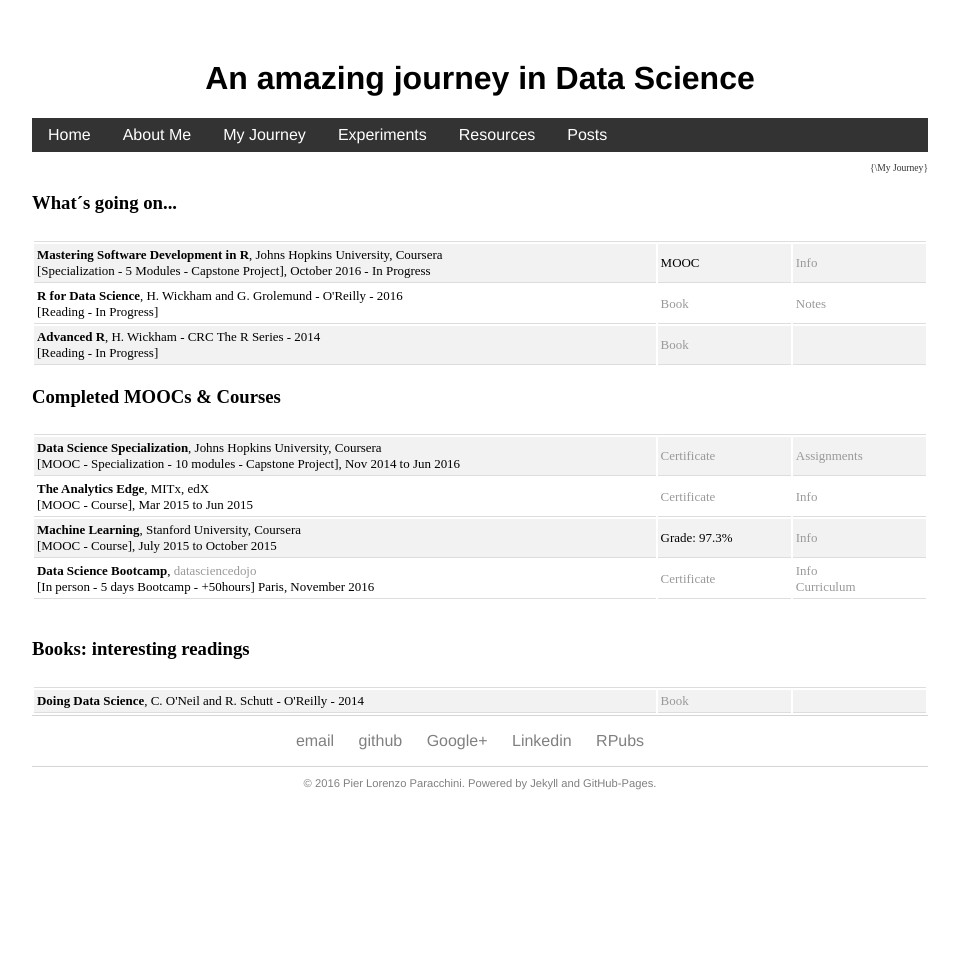
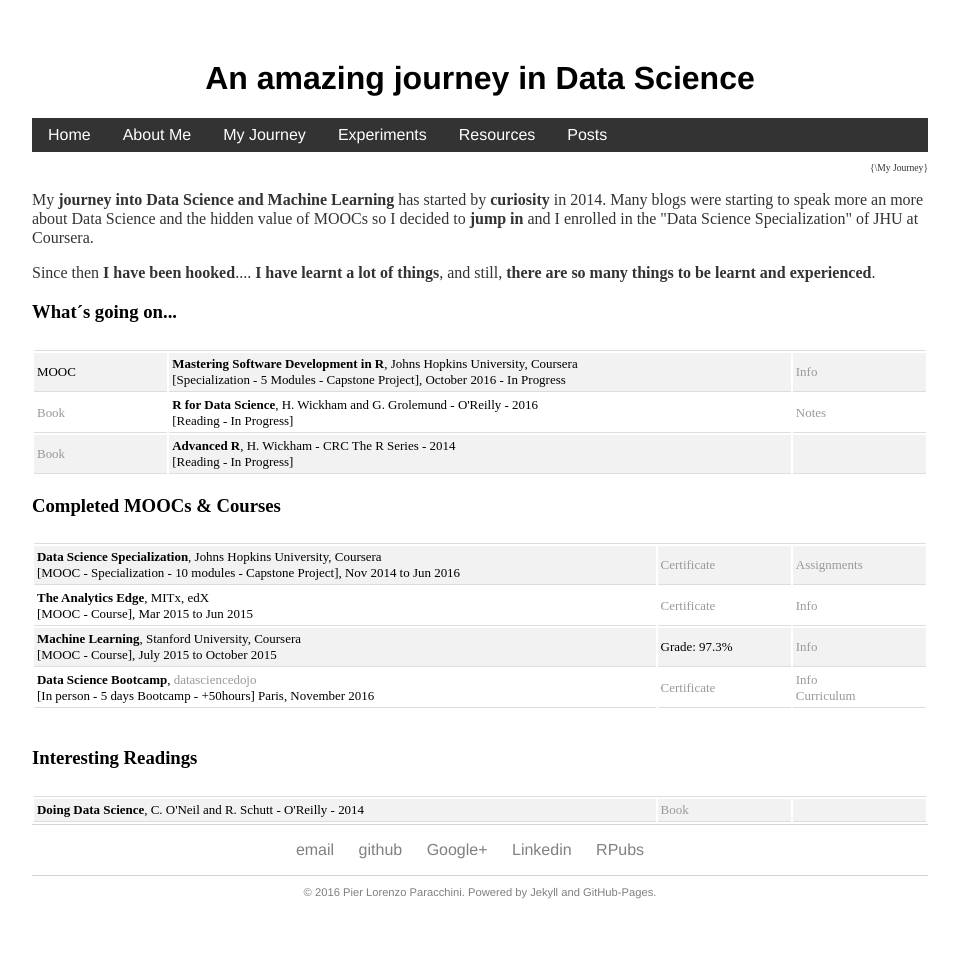
Before and after one commit to pparacch/pparacch.github.io, a Jekyll site: the page built from education/index.html, in a window 1280 px wide. Shown: the whole page, without its empty margins (160-1119 px from the left). Built offline with Jekyll 4.4.1, drawn with Linux system fonts in a browser that asks for light colours; before the commit the page ends 900 px from its top, so only the background shows below that.

Commit message:
Refactoring Education and Experiment content

```diff
--- a/education/index.html
+++ b/education/index.html
@@ -40,44 +40,47 @@
 <div class="navigationInfo">
 	<p class = "navigationInfo" align="right">{\{{ page.title }}}</p>
 </div>
-
+<div class="blurb">
+	<p>My <b>journey into Data Science and Machine Learning</b> has started by <b>curiosity</b> in 2014. Many blogs were starting to speak more an more about Data Science and the hidden value of MOOCs so I decided to <b>jump in</b> and I enrolled in the "Data Science Specialization" of JHU at Coursera.</p>
+	<p>Since then <b>I have been hooked</b>.... <b>I have learnt a lot of things</b>, and still, <b>there are so many things to be learnt and experienced</b>.</p>
+</div><!-- /.blurb -->
 <!-- IN PROGRESS -->
 <h3>What´s going on...</h3>
 <div class="journey">
 	<table>
+		<col width="15%">
 		<col width="70%">
 	  <col width="15%">
-		<col width="15%">
 	  <tr>
 	    <th colspan="3"></th>
 	  </tr>
     <tr>
+			<td>MOOC</td>
       <td>
         <b>Mastering Software Development in R</b>, Johns Hopkins University, Coursera</b><br/>
         <span>[Specialization - 5 Modules - Capstone Project], October 2016 - In Progress</span>
       </td>
-      <td>MOOC</td>
       <td>
         <a href="https://www.coursera.org/specializations/r" target = "_blank">Info</a>
       </td>
     </tr>
     <tr>
-      <td>
+			<td>
+          <a href="http://r4ds.had.co.nz/" target="_blank">Book</a>
+      </td>
+			<td>
         <b>R for Data Science</b>, H. Wickham and G. Grolemund - O'Reilly - 2016<br/>[Reading - In Progress]
-      </td>
-      <td>
-          <a href="http://r4ds.had.co.nz/" target="_blank">Book</a>
       </td>
       <td>
         <a href="https://bitbucket.org/pparacch/rfordatascience_notes/src/master/R_for_datascience.md?fileviewer=file-view-default" target = "_blank">Notes</a>
       </td>
     </tr>
     <tr>
+			<td>
+					<a href="http://r4ds.had.co.nz/" target="_blank">Book</a>
+			</td>
       <td>
         <b>Advanced R</b>, H. Wickham - CRC The R Series - 2014<br/>[Reading - In Progress]
-      </td>
-      <td>
-          <a href="http://r4ds.had.co.nz/" target="_blank">Book</a>
       </td>
       <td></td>
     </tr>
@@ -85,7 +88,7 @@
 </div>
 
 <!-- COMPLETED -->
-<h3>Completed MOOCs & Courses</h3>
+<h3 class="r">Completed MOOCs & Courses</h3>
 <div class="journey">
 	<table>
 		<col width="70%">
@@ -148,7 +151,7 @@
 <br/>
 
 <!-- Readings -->
-<h3>Books: interesting readings</h3>
+<h3>Interesting Readings</h3>
 <div class="journey">
 	<table>
 		<col width="70%">
--- a/pet/index.html
+++ b/pet/index.html
@@ -40,7 +40,7 @@
 <div class="blurb">
 	<p>At the beginning of my journey, I was mainly concern on <b>continously learning new stuff</b> following MOOCs one after another, <b>without spending enough time to "digest" all the learning and using it on real problems</b>. It was not a wise approacch and, after a while, I have started to realize that it is actually not enough.</p>
 
-	<p>The best way to <b>really master a topic</b> is to <b>practice continuously</b> and <b>be hands-on</b>. In other words, <b>get your hands dirty</b> working on some <b>pet projects</b>, <b>replicating experiments</b>, or even better, <b>capstone projects</b> and <b>Kaggle</b> competitions.</p>
+	<p>The best way to <b>really master a topic</b> is to find a balance between <b>theory</b> and <b>continuous practicey</b>/<b>be hands-on</b>. In other words, <b>get your hands dirty</b> working on some <b>pet projects</b>, <b>replicating experiments</b>, or even better, <b>capstone projects</b> and <b>Kaggle</b> competitions.</p>
 </div><!-- /.blurb -->
 <br/>
 <div class="pet">
```
